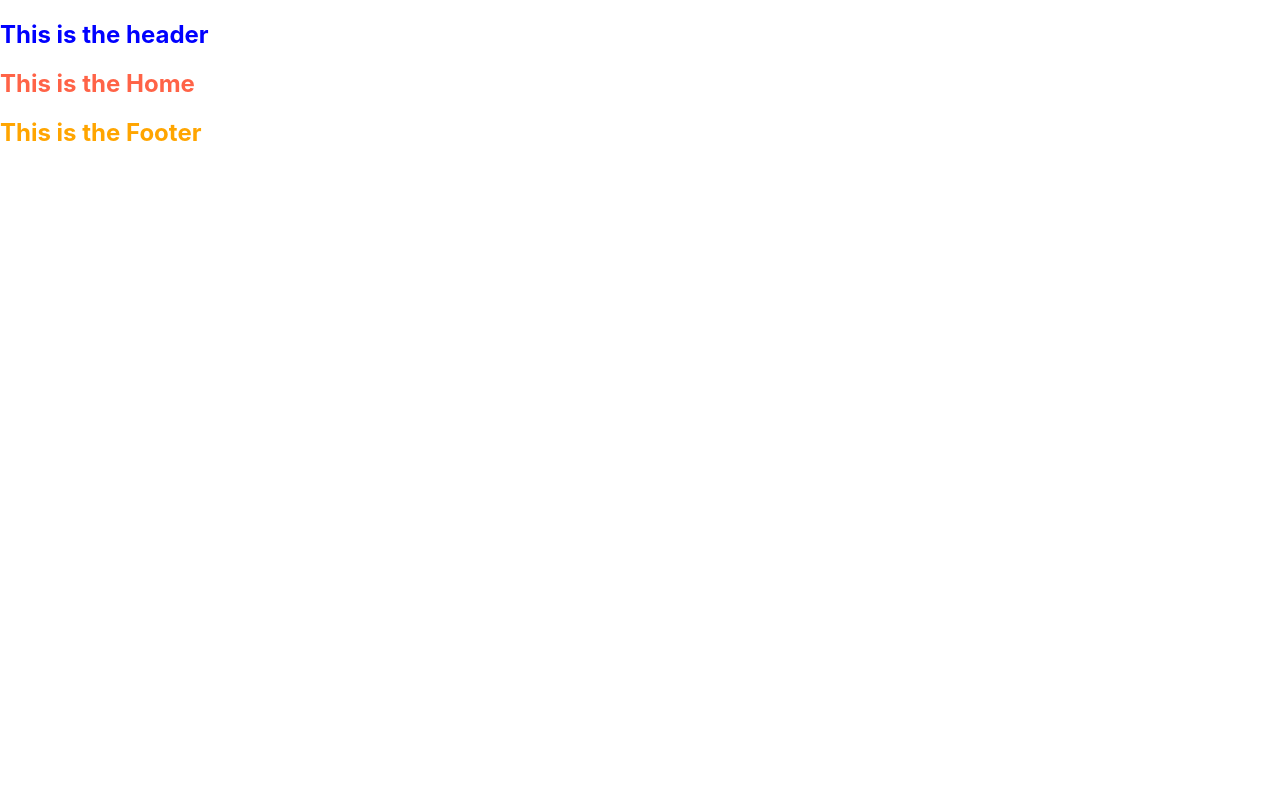
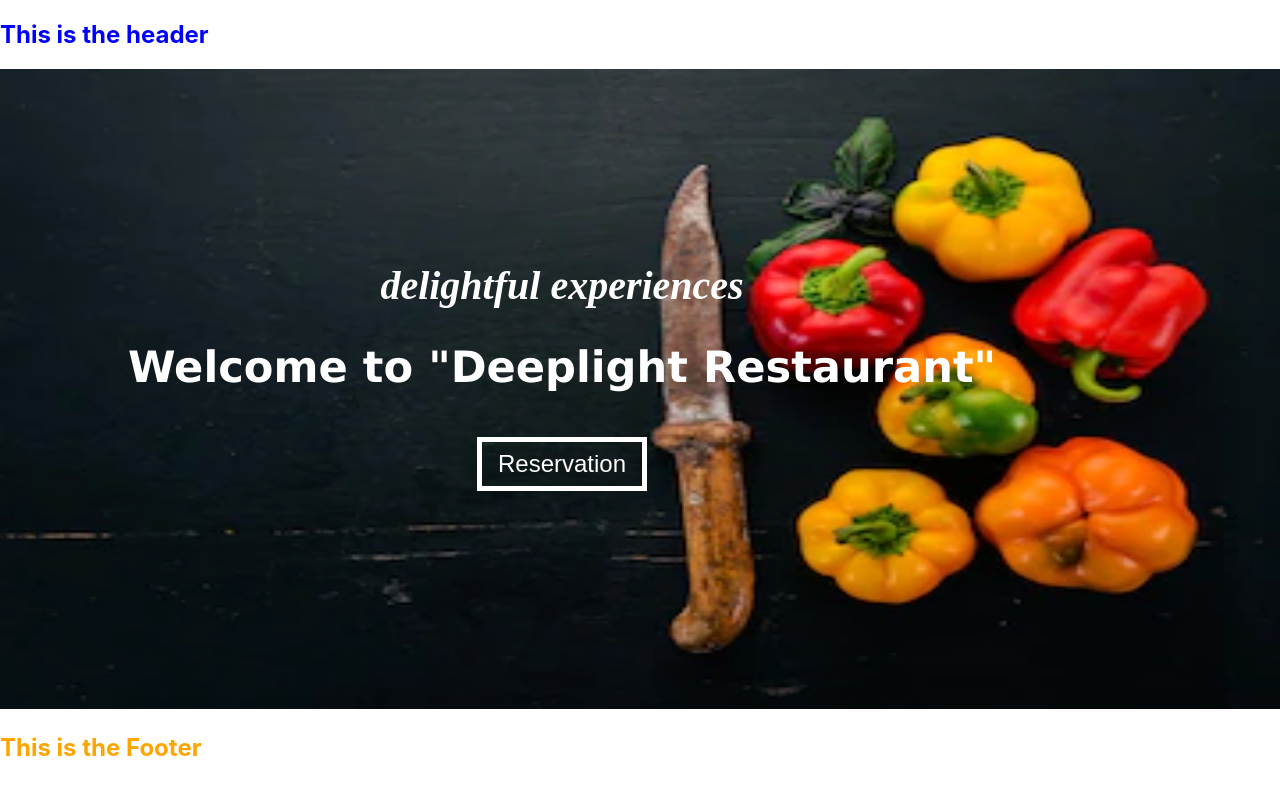
Before and after one commit to Yodawgz0/food-works, a React (Create React App) app: page / in a window 1280 px wide. Shown: the top 794 px of the page. Built offline with nearby package versions, Linux system fonts and the light colour scheme.

Commit message:
home partupdated

```diff
--- a/src/components/Home.js
+++ b/src/components/Home.js
@@ -1,9 +1,18 @@
 import React from "react";
+
 
 export default function Home() {
   return (
     <div className="HomeContainer">
-      <h2>This is the Home</h2>
+      {<img src={require('./pic1.webp')} /> }
+      <div className="InviteContainer">
+        <h2>delightful experiences</h2>
+        <h1>Welcome to "Deeplight Restaurant"</h1>
+        <button>Reservation</button>
+      </div>
     </div>
+
+
   );
+
 }
--- a/src/styles/HomeStyle.scss
+++ b/src/styles/HomeStyle.scss
@@ -1,3 +1,36 @@
 .HomeContainer {
-  color: tomato;
+  position: relative;
 }
+.HomeContainer img   {
+  height: 80vh;
+  width: 100vw;
+  background-repeat: no repeat;
+  background-size: contain;
+}
+.InviteContainer  {
+  position: absolute;
+  top: 20vh;
+  left: 10vw;
+  text-align: center;
+}
+.InviteContainer h2{
+  color: white;
+  font-family: cursive;
+  font-style: italic;
+  font-size: 2.5rem;
+
+}
+.InviteContainer h1{
+  color: white;
+  font-family: 'Lucida Sans', 'Lucida Sans Regular', 'Lucida Grande', 'Lucida Sans Unicode', Geneva, Verdana, sans-serif;
+  font-size: 2.7rem;
+  margin-bottom: 45px;
+}
+.InviteContainer button{
+  color: white;
+  background-color: transparent;
+  font-size: 1.5rem;
+  padding: 0.5rem 1rem 0.5rem 1rem;
+  border: 5px solid white;
+
+}
```
Also changed, not shown: src/components/images/pic1.webp (added), src/components/pic1.webp (added).
